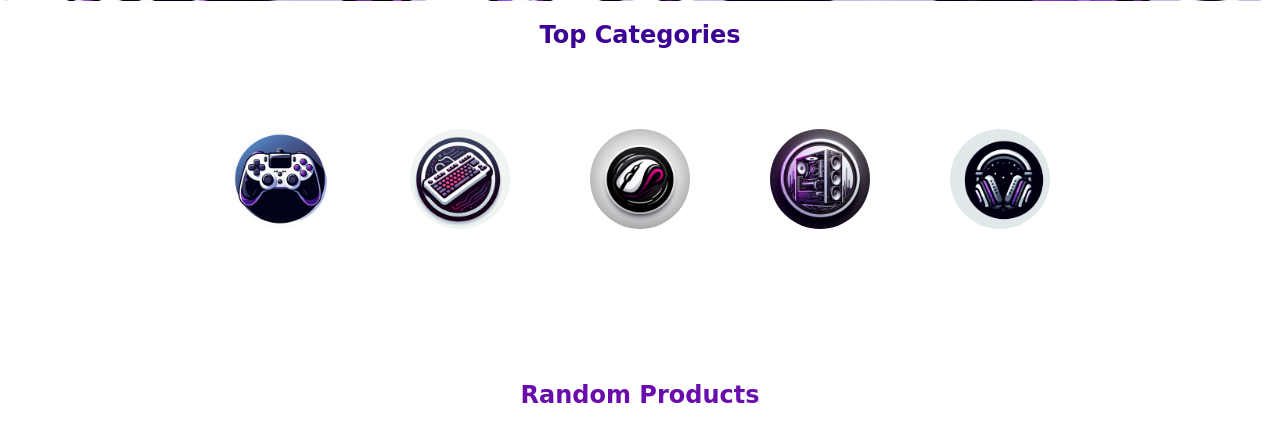
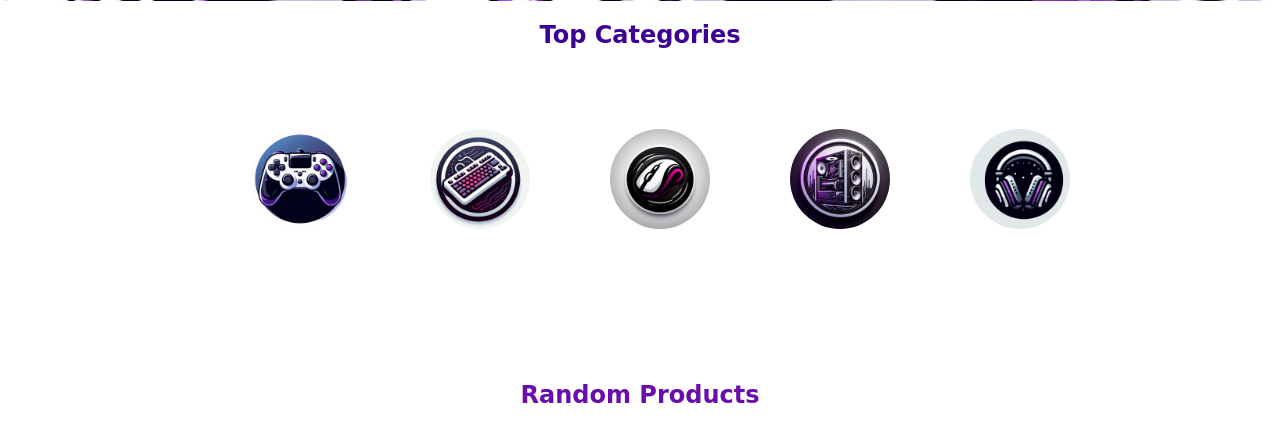
Before and after one commit to dannya123-blm/DVSP, a PHP site: page / in a window 1280 px wide. Shown: the part 743-1171 px from the top of the page. Run offline with PHP 8.4, Linux system fonts and the light colour scheme; data that the repository does not hold is empty.

Commit message:
alot of changes

```diff
--- a/SoftwareENgineering&WebdevProject/css/style.css
+++ b/SoftwareENgineering&WebdevProject/css/style.css
@@ -60,9 +60,10 @@ h2 {
     display: flex;
     justify-content: center;
     overflow: hidden;
-    padding:20px;
+    padding: 20px;
+    width: 100%; /* Ensures the .categories element takes up the full width */
+}
 
-}
 
 .category-list {
     display: flex;
```
